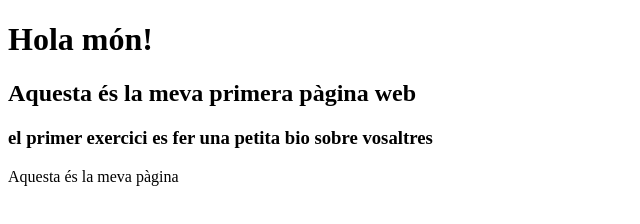
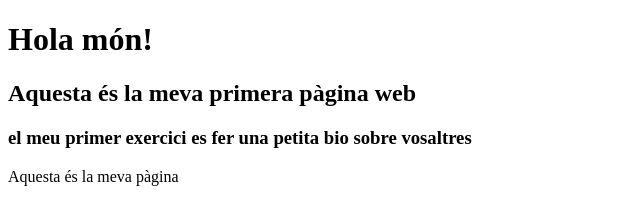
Before and after one commit to DidacMolist/Exercici-1, a plain HTML site: page index.html in a window 1280 px wide. Shown: the whole page, without its empty margins (0-640 px from the left). Drawn offline with Linux system fonts and the light colour scheme.

Commit message:
petita bio

```diff
--- a/index.html
+++ b/index.html
@@ -6,7 +6,7 @@
     <title>Hola món!</title>
     <h1> Hola món!</h1>
     <h2>Aquesta és la meva primera pàgina web</h2>
-    <h3>el primer exercici es fer una petita bio sobre vosaltres</h3>
+    <h3>el meu primer exercici es fer una petita bio sobre vosaltres</h3>
   </head>
   <body>
     <p>Aquesta és la meva pàgina</p>
```
